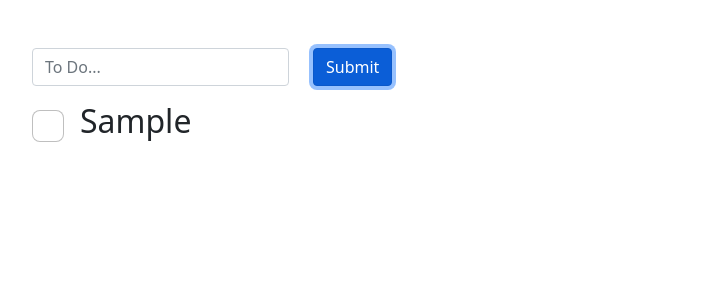
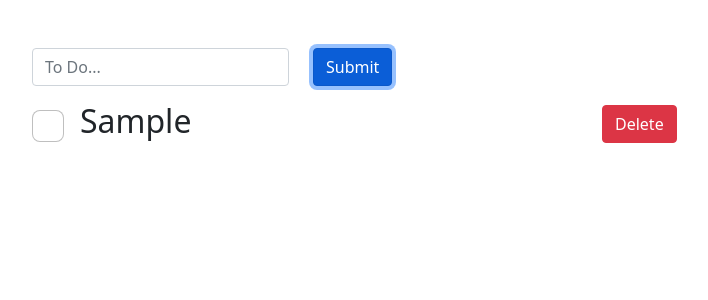
Before and after one commit to nik0laevvlad/todo-app, a React (Create React App) app: page / in a window 1280 px wide. Both pictures are taken after typing "Sample" into the empty fields and a click on the button "Submit". Shown: the top 300 px of the page, without its empty margins (50-758 px from the left). Built offline with nearby package versions, Linux system fonts and the light colour scheme.

Commit message:
add deleting

```diff
--- a/src/App.tsx
+++ b/src/App.tsx
@@ -18,6 +18,12 @@ function App() {
     setList([...list]);
   };
 
+  const deleteTask = (index: number) => {
+    const items = JSON.parse(localStorage.getItem('todoList') || '[]');
+    items.splice(index, 1);
+    setList(items);
+  };
+
   useEffect(() => {
     const storage = JSON.parse(localStorage.getItem('todoList') || '[]');
     setList(storage);
@@ -31,7 +37,11 @@ function App() {
     <>
       <Container>
         <AddItemForm addTodo={(item) => addTodo(item)} />
-        <TodoList completeTask={completeTask} list={list} />
+        <TodoList
+          completeTask={completeTask}
+          list={list}
+          deleteTask={deleteTask}
+        />
       </Container>
     </>
   );
--- a/src/modules/ListItem.tsx
+++ b/src/modules/ListItem.tsx
@@ -1,21 +1,44 @@
-import { TodoItem } from "../types";
-import { FormCheck } from "react-bootstrap";
-import FormCheckInput from "react-bootstrap/FormCheckInput";
-import FormCheckLabel from "react-bootstrap/FormCheckLabel";
+import { TodoItem } from '../types';
+import { Button, Col, FormCheck, Row } from 'react-bootstrap';
+import FormCheckInput from 'react-bootstrap/FormCheckInput';
+import FormCheckLabel from 'react-bootstrap/FormCheckLabel';
 
 interface Props {
   item: TodoItem;
   completeTask: (selectedTodo: TodoItem) => void;
+  deleteTask: (index: number) => void;
 }
 
-export const ListItem = ({item, completeTask}: Props) => {
-
+export const ListItem = (
+  { item, completeTask, deleteTask }: Props,
+  key: number,
+) => {
   return (
-    <FormCheck>
-      <FormCheckInput checked={item.completed} onChange={() => completeTask(item)}/>
-      <FormCheckLabel>
-        <div style={{textDecoration: item.completed ? 'line-through' : 'none'}}>{item.text}</div>
-      </FormCheckLabel>
-    </FormCheck>
-  )
-}
+    <>
+      <Row>
+        <Col>
+          <FormCheck>
+            <FormCheckInput
+              checked={item.completed}
+              onChange={() => completeTask(item)}
+            />
+            <FormCheckLabel>
+              <div
+                style={{
+                  textDecoration: item.completed ? 'line-through' : 'none',
+                }}
+              >
+                {item.text}
+              </div>
+            </FormCheckLabel>
+          </FormCheck>
+        </Col>
+        <Col>
+          <Button onClick={() => deleteTask(key)} variant="danger">
+            Delete
+          </Button>
+        </Col>
+      </Row>
+    </>
+  );
+};
--- a/src/modules/TodoList.tsx
+++ b/src/modules/TodoList.tsx
@@ -5,14 +5,22 @@ import React from 'react';
 interface Props {
   list: TodoItem[];
   completeTask: (selectedTodo: TodoItem) => void;
+  deleteTask: (index: number) => void;
 }
 
-export const TodoList = ({ completeTask, list }: Props) => {
+export const TodoList = ({ completeTask, list, deleteTask }: Props) => {
   return (
     <div>
       <div className="mt-3 h2">
         {list.map((item: TodoItem, key: number) => {
-          return <ListItem key={key} item={item} completeTask={completeTask} />;
+          return (
+            <ListItem
+              key={key}
+              item={item}
+              completeTask={completeTask}
+              deleteTask={() => deleteTask(key)}
+            />
+          );
         })}
       </div>
     </div>
```
